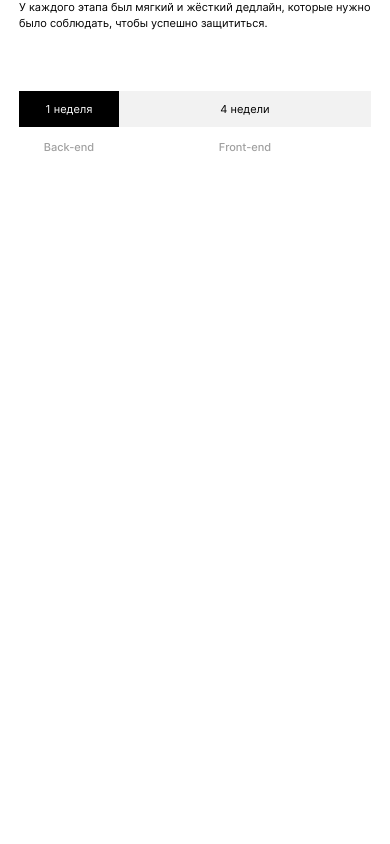
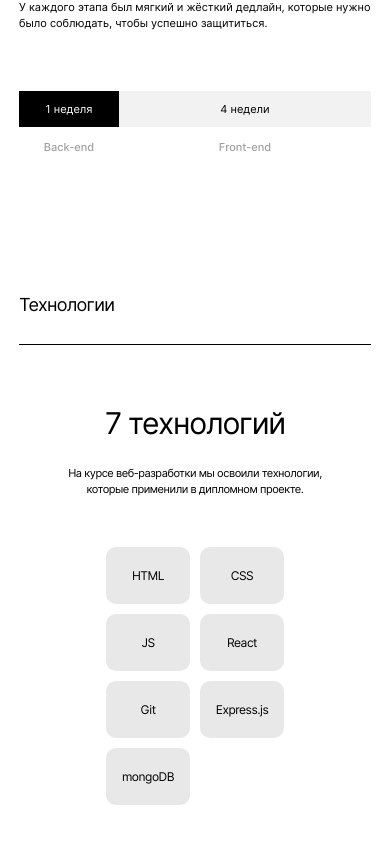
Before and after one commit to TearsOprah/movies-explorer-frontend, a React (Create React App) app: page / in a window 390 px wide. Shown: the part 1096-1940 px from the top of the page. Before the commit the page ends 1320 px from the top, so only its background shows below. Built offline with nearby package versions, Linux system fonts and the light colour scheme.

Commit message:
feat: верстка Techs

```diff
--- a/src/components/Main/Main.jsx
+++ b/src/components/Main/Main.jsx
@@ -1,6 +1,7 @@
 import './Main.css'
 import Promo from "../Promo/Promo";
 import AboutProject from "../AboutProject/AboutProject";
+import Techs from "../Techs/Techs";
 
 export default function Main() {
 
@@ -8,6 +9,7 @@ export default function Main() {
     <main className={'main'}>
       <Promo />
       <AboutProject />
+      <Techs />
     </main>
   )
 }
--- a/src/components/Techs/Techs.css
+++ b/src/components/Techs/Techs.css
@@ -0,0 +1,106 @@
+.techs {
+  background-color: #F5F5F5;
+}
+
+.techs__title {
+  margin-top: 90px;
+  font-style: normal;
+  font-weight: 400;
+  font-size: 50px;
+  line-height: 58px;
+  text-align: center;
+  letter-spacing: -0.04em;
+}
+
+.techs__description {
+  align-self: center;
+  margin-top: 26px;
+  font-style: normal;
+  font-weight: 400;
+  font-size: 14px;
+  line-height: 20px;
+  text-align: center;
+  letter-spacing: -0.04em;
+}
+
+.techs__list {
+  align-self: center;
+  margin-top: 100px;
+  display: flex;
+  gap: 10px;
+}
+
+.techs__item {
+  font-style: normal;
+  font-weight: 400;
+  font-size: 14px;
+  line-height: 17px;
+  text-align: center;
+  letter-spacing: -0.04em;
+  border-radius: 10px;
+  background-color: #E8E8E8;
+  width: 90px;
+  height: 60px;
+  display: flex;
+  align-items: center;
+  justify-content: center;
+}
+
+@media (max-width: 880px) {
+  .techs__title {
+    margin-top: 80px;
+  }
+
+  .techs__description {
+    margin-top: 22px;
+  }
+
+  .techs__list {
+    margin-top: 83px;
+  }
+
+  .techs__item {
+    width: 84px;
+    height: 57px;
+  }
+}
+
+@media (max-width: 660px) {
+  .techs__item {
+    width: 75px;
+    height: 50px;
+  }
+}
+
+@media (max-width: 600px) {
+  .techs {
+    background-color: white;
+  }
+
+  .techs__title {
+    margin-top: 60px;
+    font-size: 30px;
+    line-height: 36px;
+  }
+
+  .techs__description {
+
+    margin-top: 24px;
+    font-size: 11px;
+    line-height: 16px;
+    max-width: 292px;
+  }
+
+  .techs__list {
+    margin-top: 50px;
+    display: grid;
+    grid-template-columns: repeat(2, 84px);
+  }
+
+  .techs__item {
+    font-size: 12px;
+    line-height: 15px;
+    width: 84px;
+    height: 57px;
+  }
+}
--- a/src/components/Techs/Techs.jsx
+++ b/src/components/Techs/Techs.jsx
@@ -1,6 +1,19 @@
 import './Techs.css'
 export default function Techs() {
   return (
-    <></>
+    <section className={'techs main-section'}>
+      <h2 className={'main-title'}>Технологии</h2>
+      <h3 className={'techs__title'}>7 технологий</h3>
+      <p className={'techs__description'}>На курсе веб-разработки мы освоили технологии, которые применили в дипломном проекте.</p>
+      <ul className={'techs__list'}>
+        <li className={'techs__item'}>HTML</li>
+        <li className={'techs__item'}>CSS</li>
+        <li className={'techs__item'}>JS</li>
+        <li className={'techs__item'}>React</li>
+        <li className={'techs__item'}>Git</li>
+        <li className={'techs__item'}>Express.js</li>
+        <li className={'techs__item'}>mongoDB</li>
+      </ul>
+    </section>
   )
 }
```
